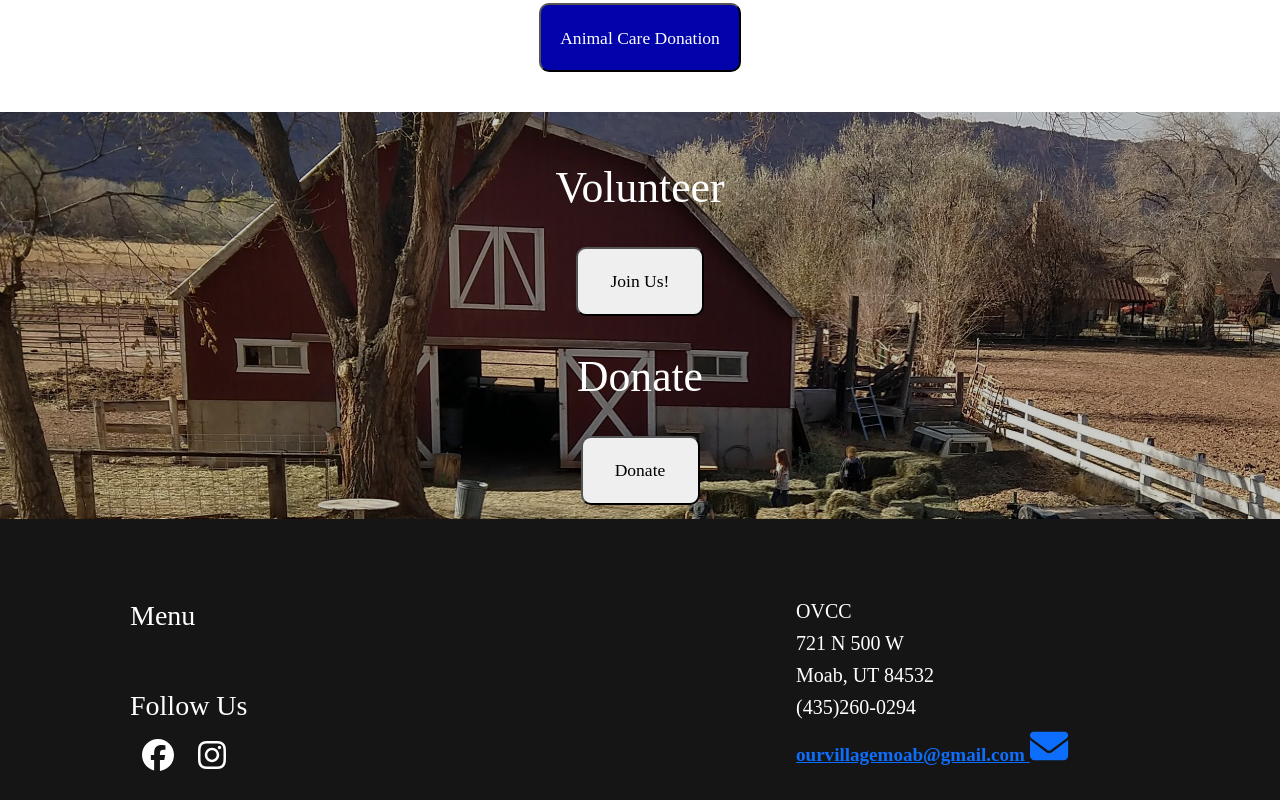
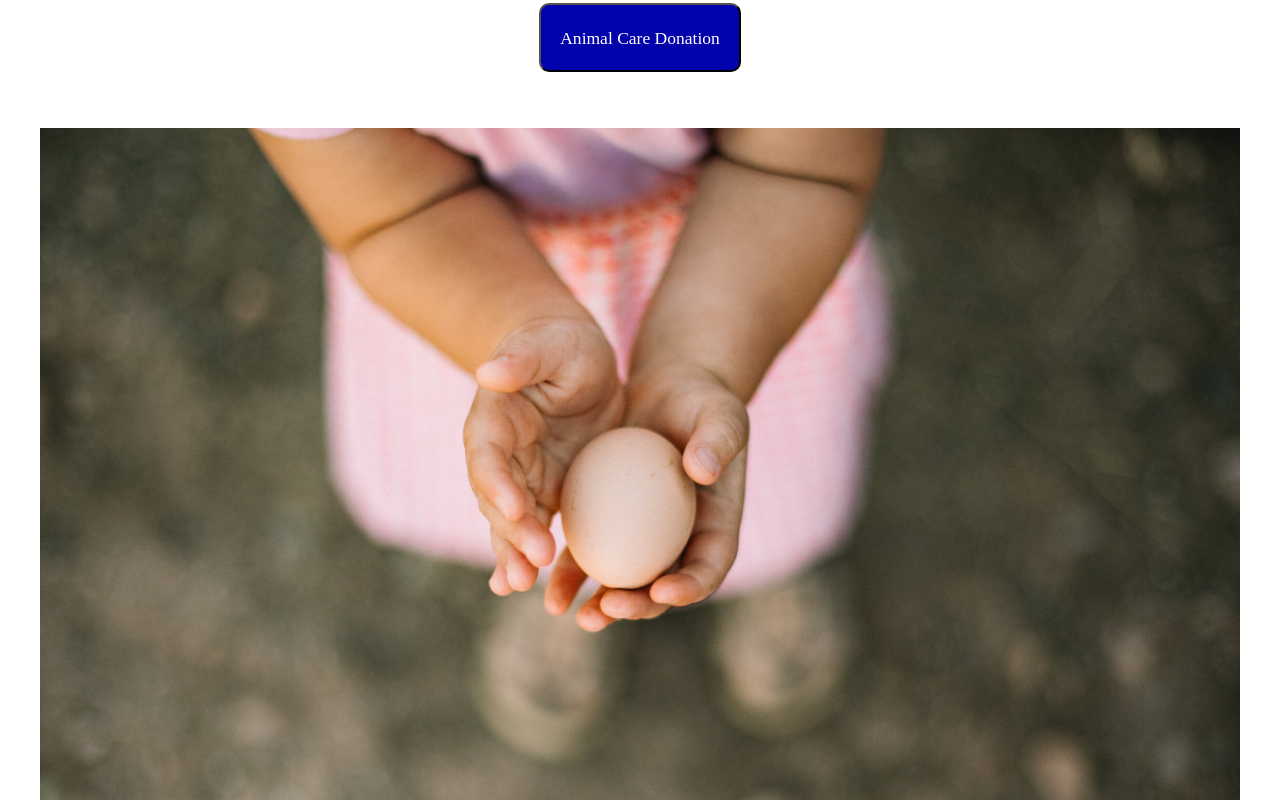
Before and after one commit to Sheilabob/OurVillageCopy, a React (Create React App) app: page /ourAnimals in a window 1280 px wide. Shown: the part 760-1560 px from the top of the page. Built offline with nearby package versions, Linux system fonts and the light colour scheme.

Commit message:
animal hero section

```diff
--- /dev/null
+++ b/src/Components/AnimalHero.js
@@ -0,0 +1,15 @@
+import React from "react";
+import { Container, Row, Col } from 'react-bootstrap';
+
+export default function AnimalHero() {
+    return (
+        <Container fluid>
+        <Row className="m-3">
+
+        <img src='./assets/images/eggInHand.jpg' />
+
+       </Row>
+
+      </Container>
+    )
+}
--- a/src/Pages/OurAnimalsPage.js
+++ b/src/Pages/OurAnimalsPage.js
@@ -1,4 +1,5 @@
 import React, { useLayoutEffect} from 'react';
+import AnimalHero from '../Components/AnimalHero';
 import OurAnimals from '../Components/OurAnimals';
 import OurAnimalsDonation from '../Components/OurAnimalsDonation';
 
@@ -15,6 +16,7 @@ export default function OurAnimalsPage() {
         <>
             <OurAnimals />
             <OurAnimalsDonation />
+            <AnimalHero />
 
 
 
```
Also changed, not shown: public/assets/images/eggInHand.jpg (added).
